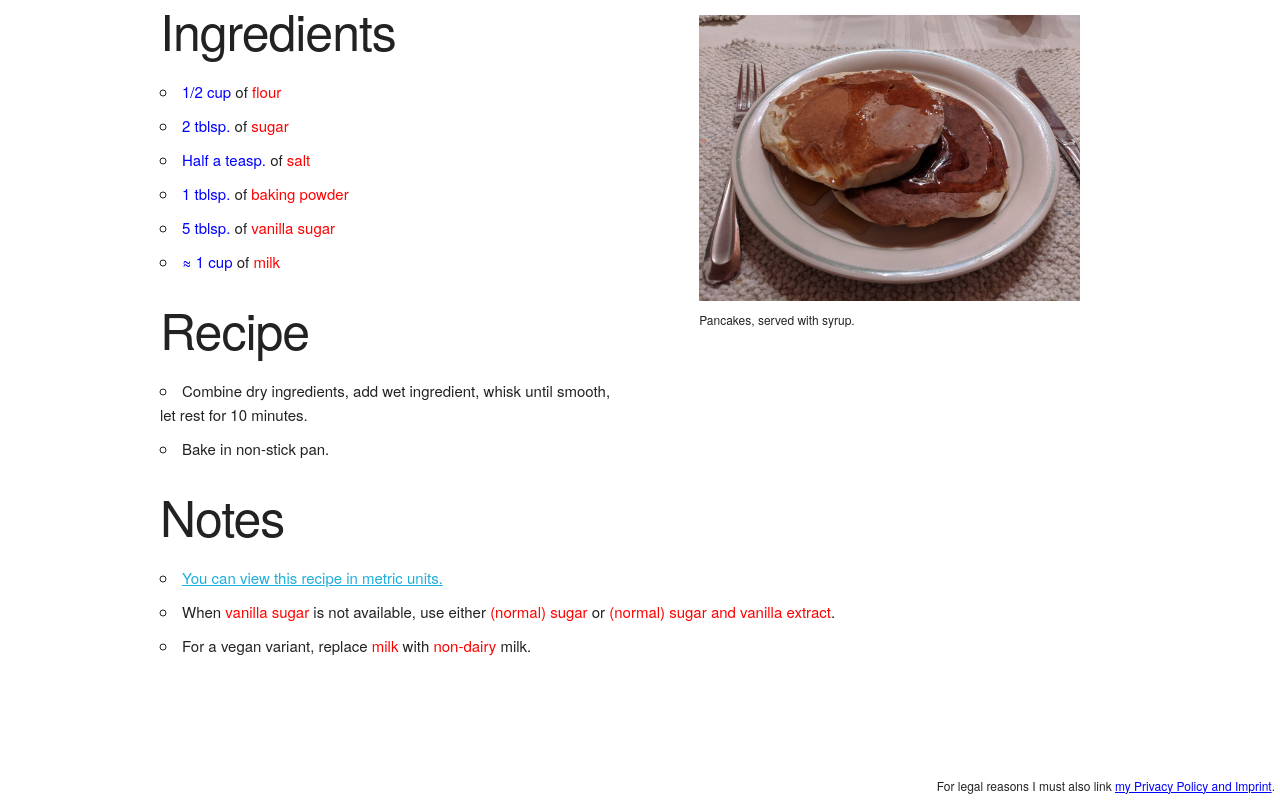
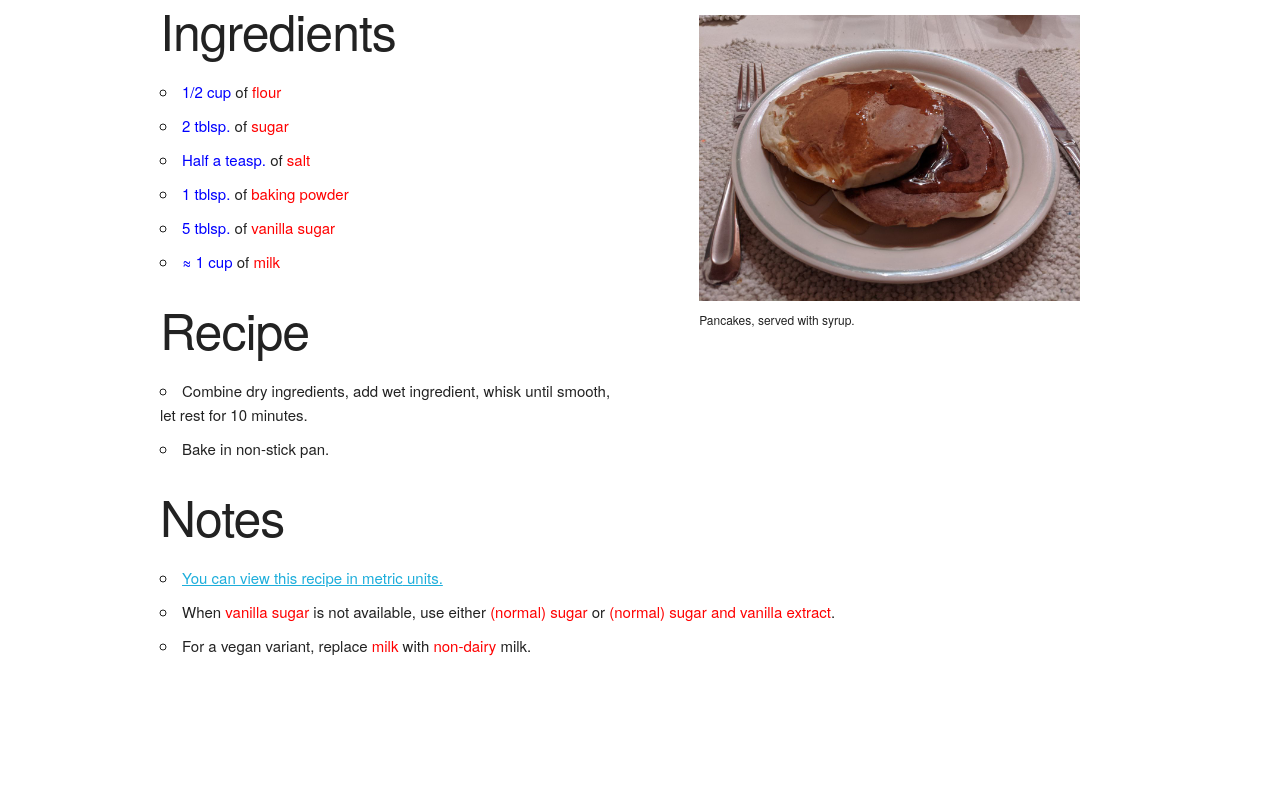
Before and after one commit to tkw1536/pancakes.guys.wtf, a Next.js app: page /us in a window 1280 px wide. Built offline with nearby package versions, Linux system fonts and the light colour scheme.

Commit message:
Use 'legal.min.js'

```diff
--- a/pages/_app.tsx
+++ b/pages/_app.tsx
@@ -7,14 +7,5 @@ export default function MyApp({ Component, pageProps }) {
     <div className="container">
       <Component {...pageProps} />
     </div>
-    <small style={{
-      "position": "absolute",
-      "marginBottom": 5,
-      "marginRight": 5,
-      bottom: 0,
-      right: 0,
-    }}>
-      For legal reasons I must also link <a href="https://inform.everyone.wtf/" target="_blank" style={{color: 'blue'}}>my Privacy Policy and Imprint</a>.
-    </small>
   </>);
 }
--- a/pages/_document.tsx
+++ b/pages/_document.tsx
@@ -12,6 +12,7 @@ export default class MyDocument extends Document {
       <Html lang="en">
         <Head>
         <script async src="https://track.everyone.wtf/tracker.js" data-ackee-server="https://track.everyone.wtf" data-ackee-domain-id="4923a22a-91ff-45af-ab78-bd726543b3e0"></script>
+        <script async src="https://inform.everyone.wtf/legal.min.js?small,fixed,noborder"></script>
         </Head>
         <body>
           <Main />
```
